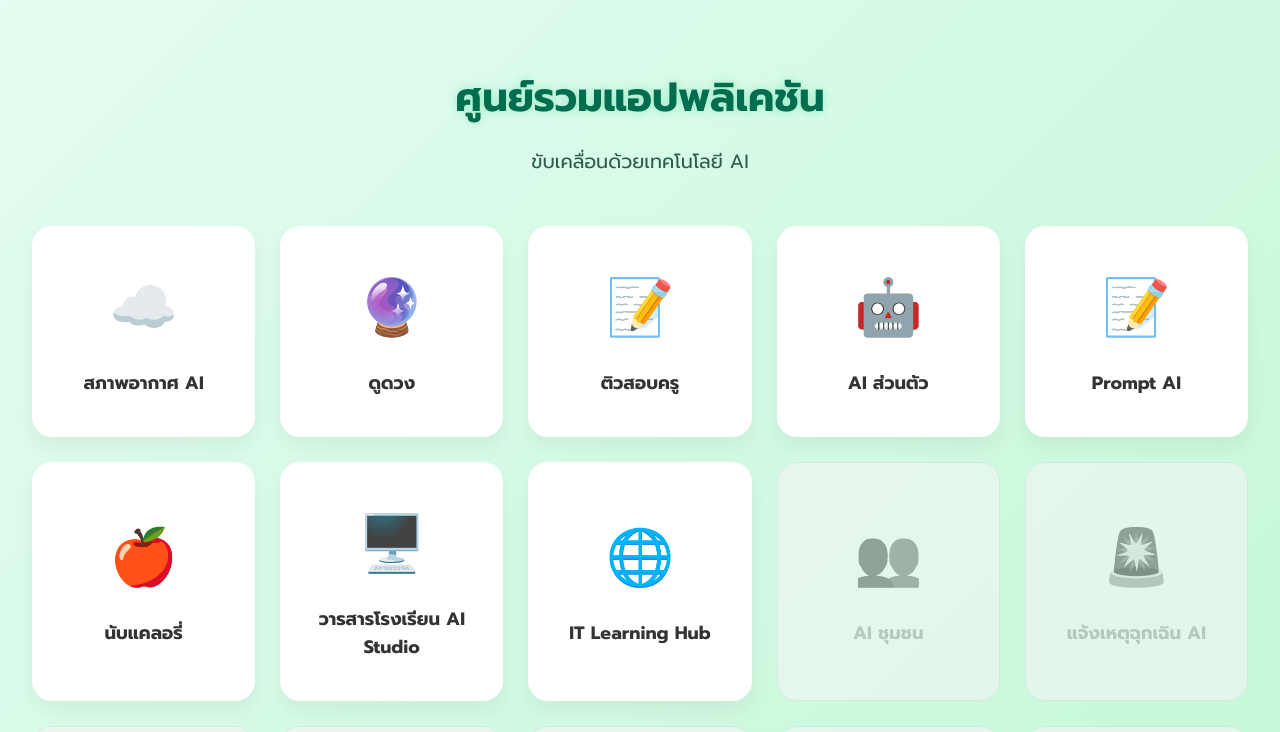
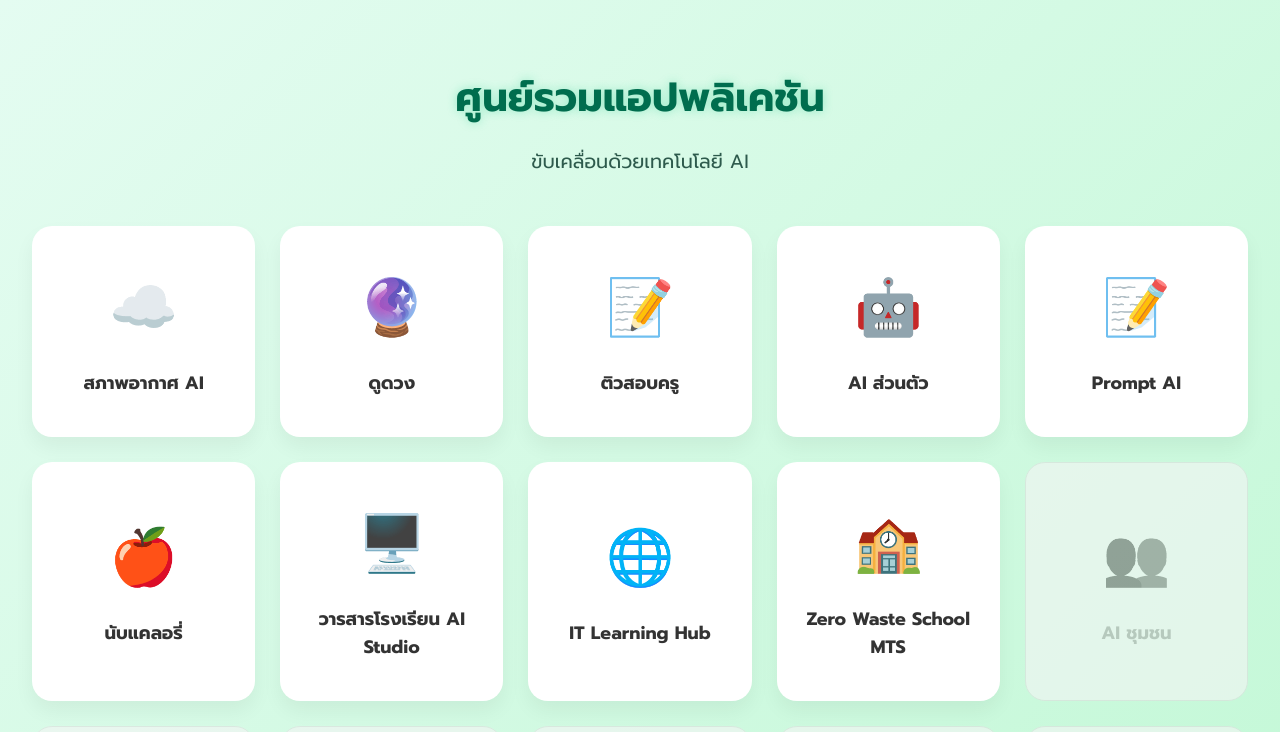
Before and after one commit to viewfc/view-studio-site, a React (Vite) app: page / in a window 1280 px wide. Shown: the top 732 px of the page. Built offline with nearby package versions, Linux system fonts and the light colour scheme.

Commit message:
Update App.jsx

```diff
--- a/App.jsx
+++ b/App.jsx
@@ -13,12 +13,13 @@ function App() {
     { id: 6, name: 'นับแคลอรี่', icon: '🍎', link: 'https://tam-mai-sao.lovable.app/' },
     { id: 7, name: 'วารสารโรงเรียน AI Studio', icon: '🖥️', link: 'https://ai-magix-journal.lovable.app/' },
     { id: 8, name: 'IT Learning Hub', icon: '🌐', link: 'https://learnplaycreate-hub.lovable.app/' },
+    { id: 9, name: 'Zero Waste School MTS', icon: '🏫', link: 'https://zero-waste-school-mts.lovable.app/' },
 
 
     // แอปที่เหลือ (ใส่ '#' ไว้ก่อนเพื่อให้เป็นสีเทา)
     { id: 15, name: 'AI ชุมชน', icon: '👥', link: '#' },
     { id: 16, name: 'แจ้งเหตุฉุกเฉิน AI', icon: '🚨', link: '#' },
-    { id: 9, name: 'จัดการข้อมูลโรงเรียน', icon: '🏫', link: '#' },
+    { id: 119, name: 'จัดการข้อมูลโรงเรียน', icon: '🏫', link: '#' },
     { id: 10, name: 'ผู้ช่วยวิเคราะห์หุ้น', icon: '📈', link: '#' },
     { id: 11, name: 'ข้อมูลสเปคยานยนต์', icon: '🚗', link: '#' },
     { id: 12, name: 'คำนวณค่าไฟ/แอร์', icon: '⚡', link: '#' },
```
